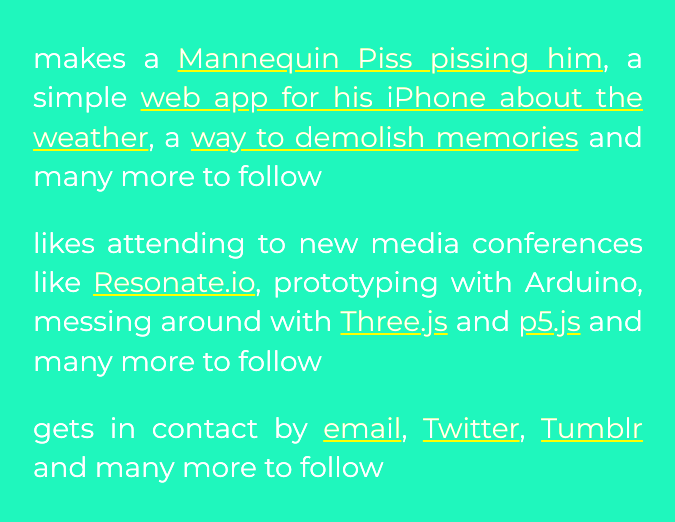
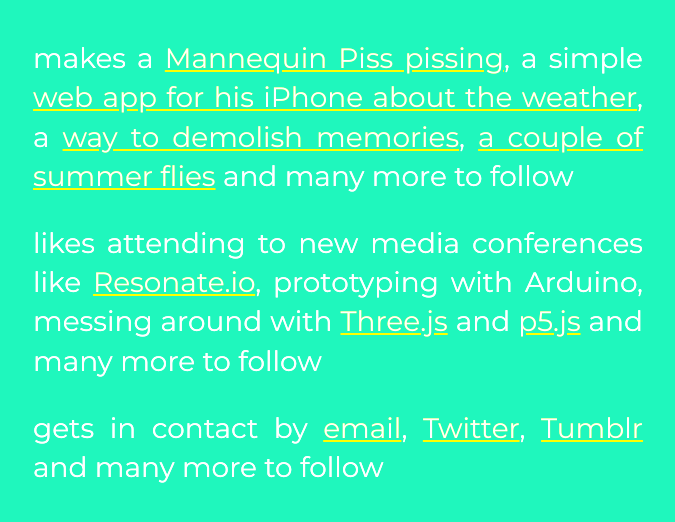
Before and after one commit to vassiliskrikonis/vassiliskrikonis.github.io, a website: page index.html in a window 1280 px wide. Shown: the part 222-744 px from the top of the page, without its empty margins (302-977 px from the left). Drawn offline with nearby package versions, Linux system fonts and the light colour scheme.

Commit message:
changed to less pervert mannequin piss and added Flies link

```diff
--- a/index.html
+++ b/index.html
@@ -27,7 +27,7 @@
             <h2>a creative technologist</h2>
             <div class="sectionz container">
                 <section>
-                    <p>makes a <a href="http://vassiliskrikonis.com/piss" title="">Mannequin Piss pissing him</a>, a simple <a href="https://whether-the-weather.vassiliskrikonis.com">web app for his iPhone about the weather</a>, a <a href="http://vassiliskrikonis.com/arizona">way to demolish memories</a> and many more to follow</p>
+                    <p>makes a <a href="http://piss.vassiliskrikonis.com" title="">Mannequin Piss pissing</a>, a simple <a href="https://whether-the-weather.vassiliskrikonis.com">web app for his iPhone about the weather</a>, a <a href="http://vassiliskrikonis.com/arizona">way to demolish memories</a>, <a href="http://flies.vassiliskrikonis.com">a couple of summer flies</a> and many more to follow</p>
                 </section>
                 <section>
                     <p>likes attending to new media conferences like <a href="http://resonate.io/">Resonate.io</a>, prototyping with Arduino, messing around with <a href="http://threejs.org">Three.js</a> and <a href="http://p5js.org">p5.js</a> and many more to follow</p>
```
